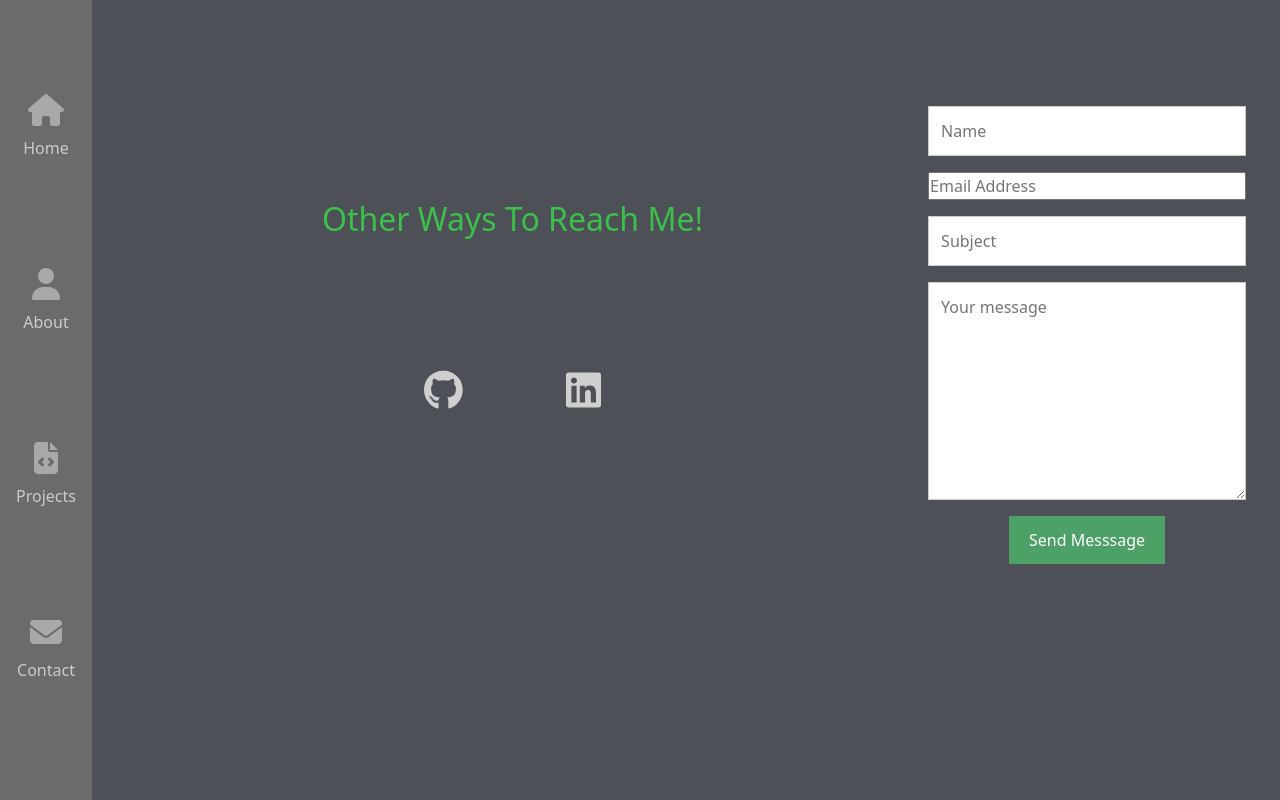
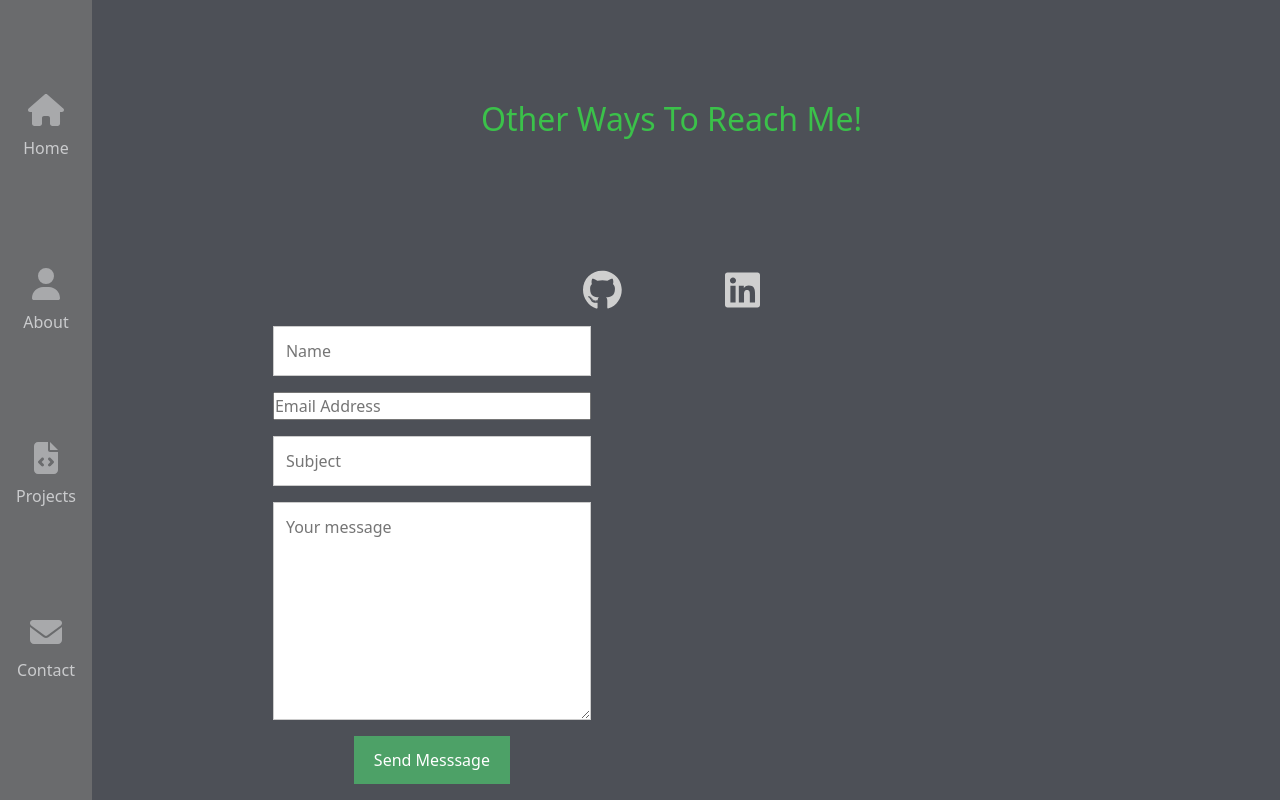
Before and after one commit to thenickgarza/react-portfolio, a React (Create React App) app: page /contactme in a window 1280 px wide. Built offline with nearby package versions, Linux system fonts and the light colour scheme.

Commit message:
fixed the contact me form positioning

```diff
--- a/src/components/ContactMe/ContactMe.css
+++ b/src/components/ContactMe/ContactMe.css
@@ -13,6 +13,11 @@
  .mainDiv {
      display: flex;
      justify-content: center;
+ }
+
+ form {
+     width: fit-content;
+     display: inline-block;
  }
 
  @media screen and (min-width: 1135px) {
--- a/src/components/ContactMe/index.js
+++ b/src/components/ContactMe/index.js
@@ -32,7 +32,6 @@ export const ContactMe = () => {
   return (
     <div className='mainDiv'>
     <motion.section
-    className="contactmecontainer"
     initial={{opacity:0}}
     animate={{opacity: 1}}
     exit={{opacity: 0}}
@@ -60,7 +59,7 @@ export const ContactMe = () => {
         </div>
       </div>
       <form ref={form} onSubmit={sendEmail} id="contact-form">
-        <div>
+        <div className="contactMeDiv">
           <div>
             <input
               style={{ width: "-webkit-fill-available" }}
--- a/src/components/Home/index.js
+++ b/src/components/Home/index.js
@@ -57,7 +57,7 @@ const Home = () => {
     >
       {/* <Nav></Nav> */}
       <div className="container-fluid">
-        <div className="row align-items-center">
+        <div className="row align-items-center" style={{display: 'flex', justifyContent: 'center'}}>
           <div className="col-lg-6 home-text-container">
             <span className="welcome-text">{textArray1[index1]}</span>
             <span className="intro-text">I'm Nicholas Garza,</span>
--- a/src/index.css
+++ b/src/index.css
@@ -11,7 +11,7 @@ body {
     sans-serif;
   -webkit-font-smoothing: antialiased;
   -moz-osx-font-smoothing: grayscale;
-
+  text-align: center;
 }
 
 footer {
```
